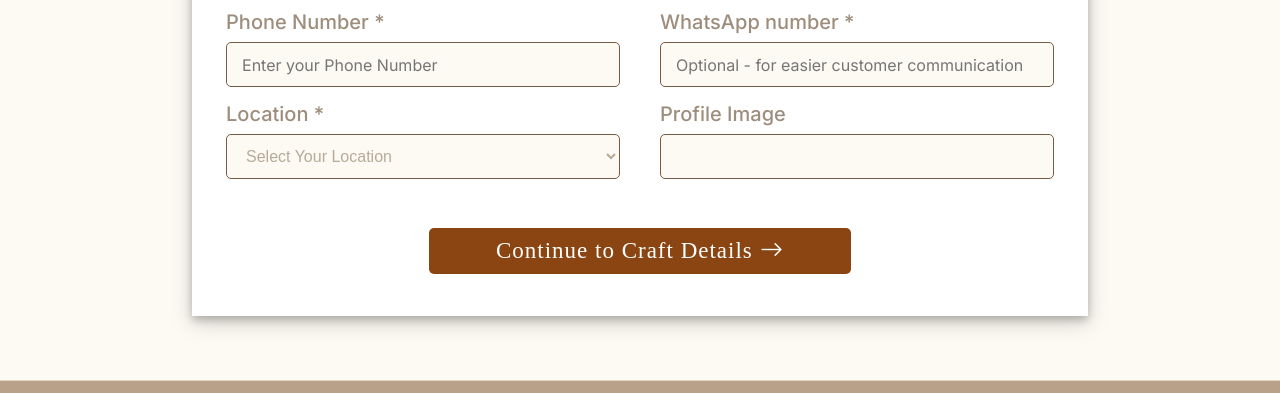
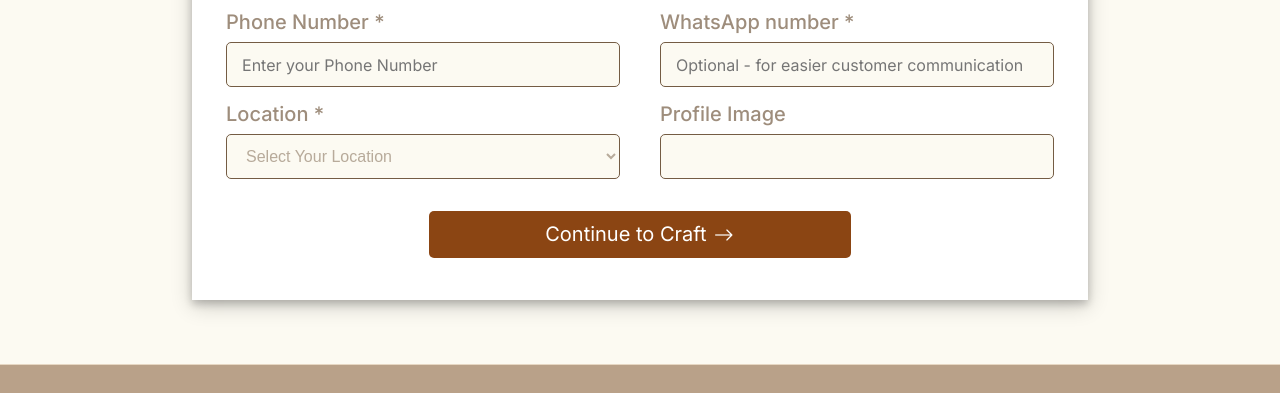
Before and after one commit to Mihir-Yogi/CraftConnect---IBM-SkillBuild-Project, a plain HTML site: page craftconnect/artistans1.html in a window 1280 px wide. Shown: the part 752-1145 px from the top of the page. Drawn offline with nearby package versions, Linux system fonts and the light colour scheme.

```diff
--- a/craftconnect/artistans1.html
+++ b/craftconnect/artistans1.html
@@ -96,7 +96,7 @@
         <p>Tell us about yourself and how customers can reach you</p>
         <div class="form-content">
             <!-- Registration form -->
-            <form action="#">
+            <form action="artistans2.html">
                 <div class="user-details">
                     <!-- Input box for full name -->
                     <div class="input-box">
@@ -123,6 +123,7 @@
                         <span class="details">Location *</span>
                         <select type="text" required>
                             <option value=""> Select Your Location </option>
+                            <option value=""> Select Your Location </option>
                         </select>
                     </div>
                     <!-- Input box for date of birth -->
@@ -132,10 +133,9 @@
                     </div>
                 </div>
                 <!-- Button container -->
-                <div class="button-container">
-                    <!-- Submit button -->
-                    <a href="artistans2.html" class="button">Continue to Craft
-                        Details<i class="bi bi-arrow-right"></i></a>
+                <div class="button-container button">
+                    <input type="submit" value="Continue to Craft">
+                    <i class="bi bi-arrow-right"></i>
                 </div>
             </form>
         </div>
--- a/craftconnect/css/artistans1.css
+++ b/craftconnect/css/artistans1.css
@@ -240,6 +240,8 @@ form .input-box span.details {
 
 }
 
+
+
 .user-details .input-box select {
     width: 100%;
 }
@@ -260,10 +262,6 @@ form .button {
     height: 100%;
     width: 50%;
     border-radius: 5px;
-    border: none;
-    color: #fff;
-    font-size: 23px;
-    font-weight: 500;
     letter-spacing: 1px;
     cursor: pointer;
     transition: all 0.3s ease;
@@ -272,8 +270,22 @@ form .button {
     margin: 2% 1%;
     text-decoration: none;
     text-align: center;
+    justify-self: center;
 }
 
+form input[type="submit"]{
+    text-decoration: none;
+    background-color: transparent;
+    border: none;
+    color: #fff;
+    font-size: 20px;
+    cursor: pointer;
+}
+.button .bi-arrow-right{
+    color: #fff;
+    font-size: 20px;
+    margin-top: 1%;
+}
 .button-container {
     display: flex;
     margin-top: 2%;
```
Also changed, not shown: craftconnect/artistans2.html (+8 -10 lines).
